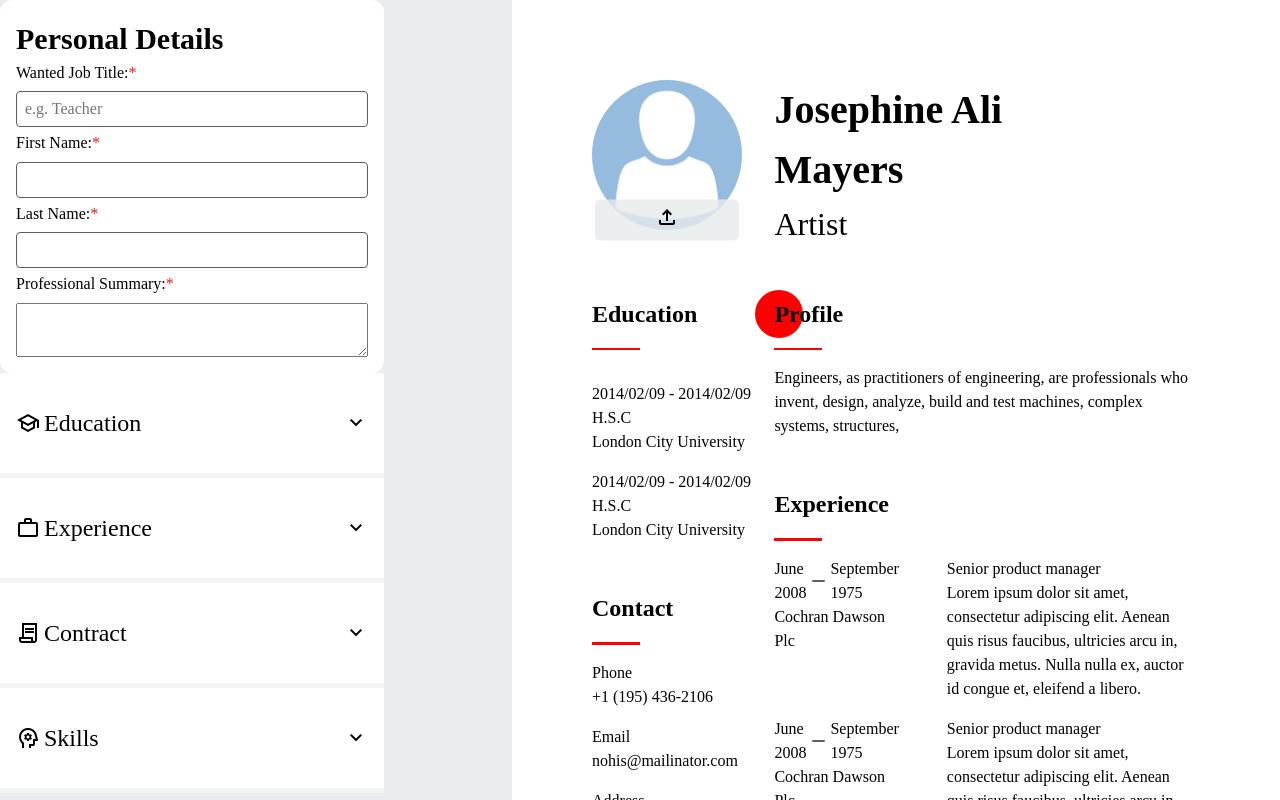
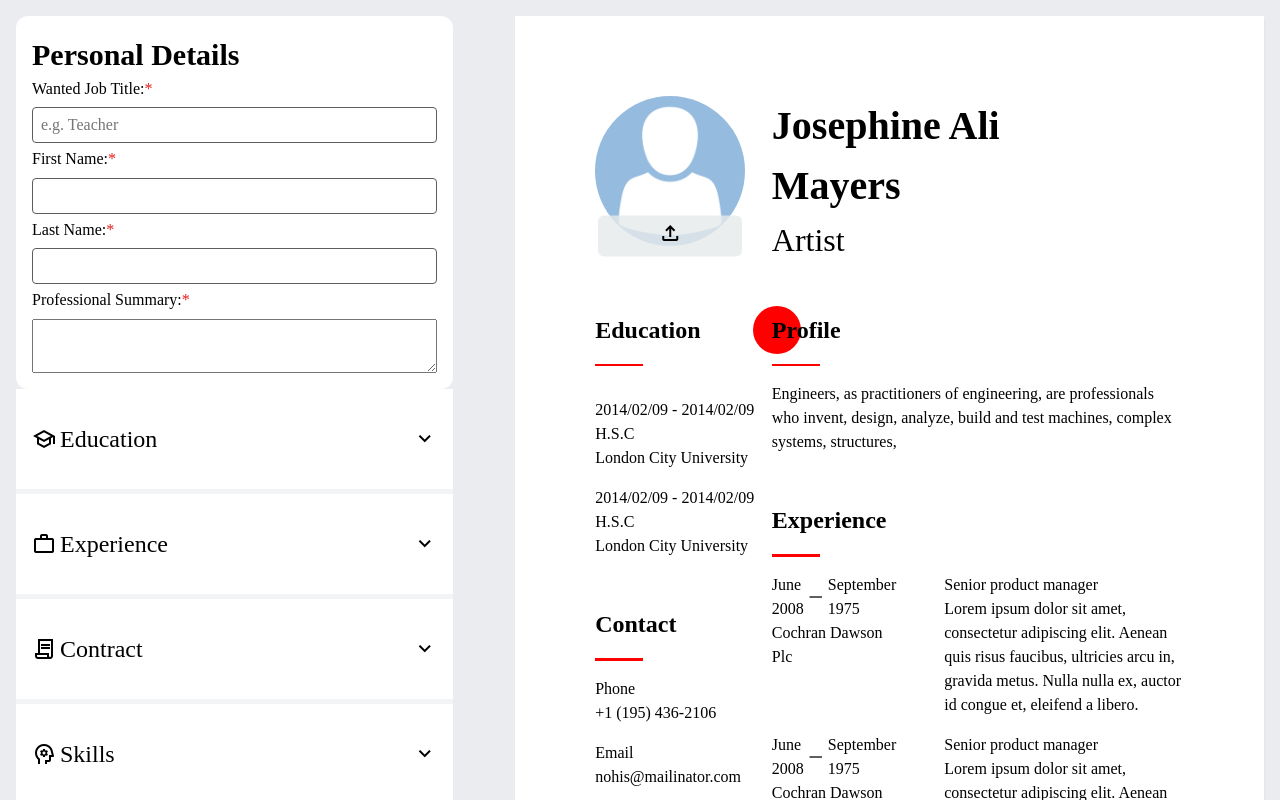
Before and after one commit to ZTanvir/cv-maker, a React (Vite) app: page / in a window 1280 px wide. Shown: the top 800 px of the page. Built offline with nearby package versions, Linux system fonts and the light colour scheme.

Commit message:
Add 1rem padding to the webpage

```diff
--- a/src/Components/Cv.jsx
+++ b/src/Components/Cv.jsx
@@ -10,7 +10,7 @@ const Cv = () => {
   const [cvData, setCvData] = useState(cvInfo);
 
   return (
-    <section className={styles.cvContainer}>
+    <section className={styles.cvAppContainer}>
       <aside className={styles.cvInfoContainer}>
         <CvInfo cvData={cvData} setCvData={setCvData} />
       </aside>
--- a/src/styles/cv.module.css
+++ b/src/styles/cv.module.css
@@ -1,9 +1,10 @@
-.cvContainer {
+.cvAppContainer {
+  padding: 1rem;
   display: flex;
-  gap: 10%;
+  gap: 5%;
 }
 .cvInfoContainer {
-  flex-basis: 30%;
+  flex-basis: 35%;
 }
 .cvPreviewContainer {
   flex-basis: 60%;
```
